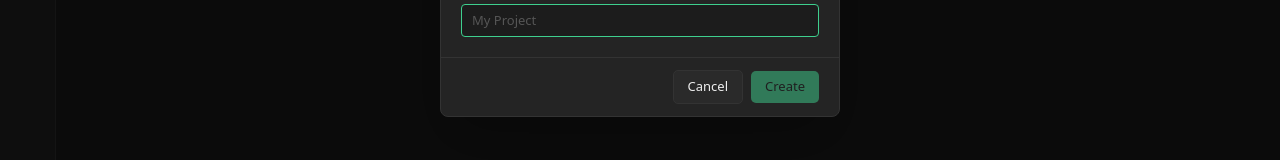
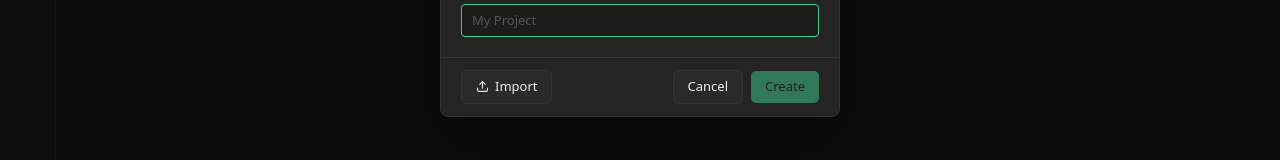
Before and after one commit to juanleroux/automationstudio, a React (Vite) app in the folder web/client/: page / in a window 1280 px wide. Both pictures are taken after a click on the button 27 px from the left and 651 px from the top of the page. Shown: the part 389-549 px from the top of the page. Built offline with nearby package versions, Linux system fonts and the light colour scheme.

Commit message:
Add Import button to New Project dialog
Shares the same file input and handler as the Open Project dialog.

https://claude.ai/code/session_01VLS9HHjuwYzfXifpnoAFfA

```diff
--- a/web/client/src/components/layout/Sidebar.jsx
+++ b/web/client/src/components/layout/Sidebar.jsx
@@ -105,6 +105,7 @@ export default function Sidebar({ activeView, onChangeView }) {
         await saveProject(result.filename, { ...data, name });
         await openProject(result.filename);
         setShowOpenDialog(false);
+        setShowNewDialog(false);
         toast.success(`Imported "${name}"`);
         onChangeView('engineering');
       } catch (err) {
@@ -125,6 +126,13 @@ export default function Sidebar({ activeView, onChangeView }) {
 
   return (
     <>
+      <input
+        ref={importProjectRef}
+        type="file"
+        accept=".json"
+        style={{ display: 'none' }}
+        onChange={e => { handleImportProject(e.target.files[0]); e.target.value = ''; }}
+      />
       <div
         className="flex flex-col h-full flex-shrink-0 transition-all duration-200"
         style={{
@@ -268,6 +276,13 @@ export default function Sidebar({ activeView, onChangeView }) {
           width={400}
           footer={
             <>
+              <button
+                className="btn btn-secondary flex items-center gap-2"
+                onClick={() => importProjectRef.current?.click()}
+              >
+                <Upload size={13} /> Import
+              </button>
+              <div style={{ flex: 1 }} />
               <button className="btn btn-secondary" onClick={() => { setShowNewDialog(false); setNewName(''); }}>
                 Cancel
               </button>
@@ -310,13 +325,6 @@ export default function Sidebar({ activeView, onChangeView }) {
             </button>
           }
         >
-          <input
-            ref={importProjectRef}
-            type="file"
-            accept=".json"
-            style={{ display: 'none' }}
-            onChange={e => { handleImportProject(e.target.files[0]); e.target.value = ''; }}
-          />
           {projects.length === 0 ? (
             <div className="text-center py-8 text-text-muted">
               <FolderOpen size={32} className="mx-auto mb-2 opacity-40" />
```
